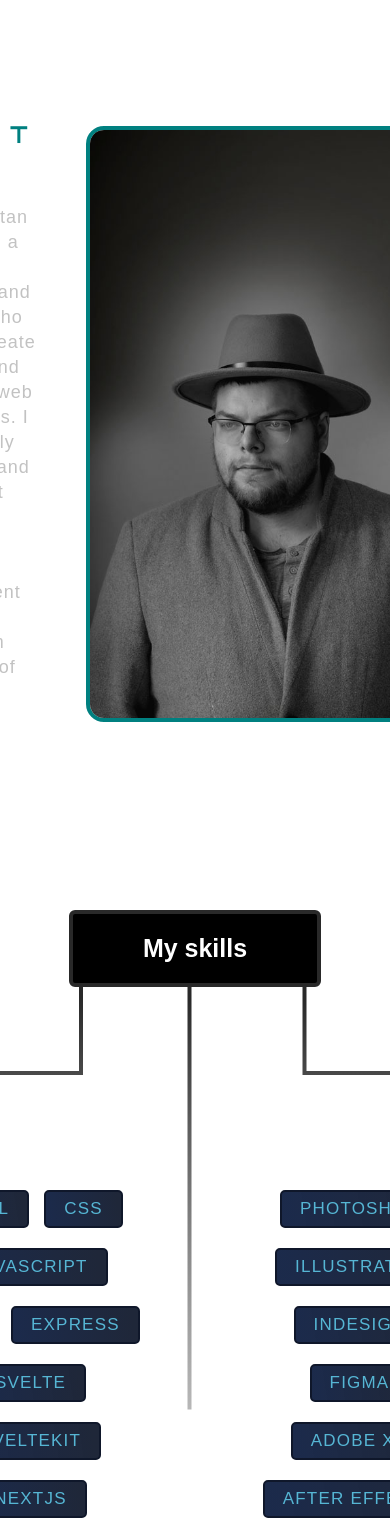
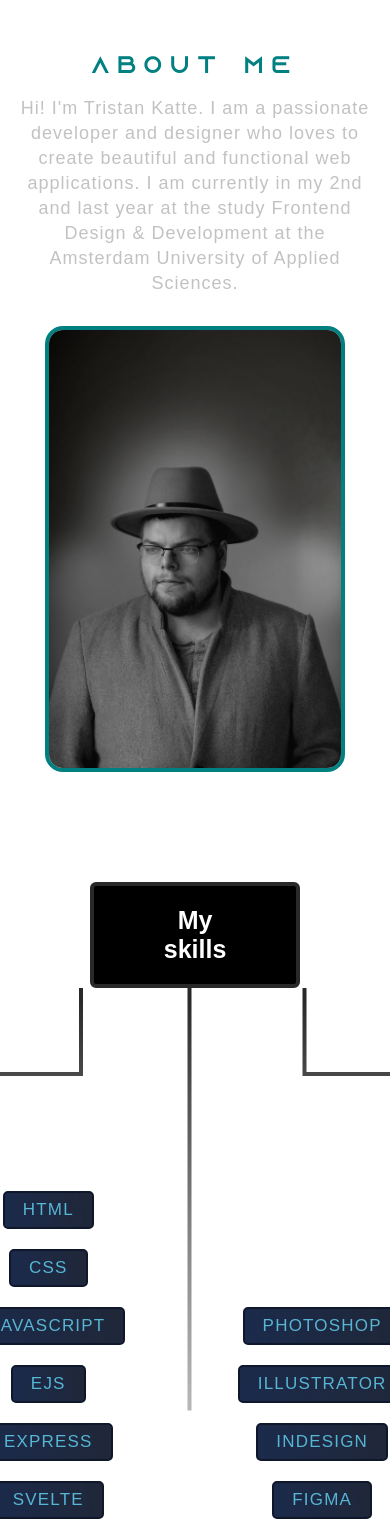
Before and after one commit to TristanKatte/portfolio, a SvelteKit app in the folder myapp/: page / in a window 390 px wide. Shown: the part 124-1661 px from the top of the page. Built offline with nearby package versions, Linux system fonts and the light colour scheme.

Commit message:
added media queries

```diff
--- a/myapp/src/routes/components/About.svelte
+++ b/myapp/src/routes/components/About.svelte
@@ -92,8 +92,8 @@
 
     .skills-frontend, .skills-graphic {
     display: flex;
-    align-items: center; /* Center buttons vertically */
-    justify-content: center; /* Center buttons horizontally */
+    align-items: center;
+    justify-content: center;
     gap: 20px 15px;
     flex-shrink: 0;
     flex-wrap: wrap;
@@ -104,7 +104,7 @@
     display: flex;
     flex-direction: column;
     gap: 20px;
-    align-items: center; /* Center buttons horizontally */
+    align-items: center;
     margin-top: 5em;
     }
 
@@ -112,7 +112,7 @@
       display: flex;
       flex-direction: row;
       gap: 20px;
-      justify-content: center; /* Center buttons horizontally */
+      justify-content: center;
     }
 
     .all-skills {
@@ -123,4 +123,27 @@
     justify-content: center;
     max-width: 75%;
     }
+
+    @media (max-width:480px) {
+      .all-skills {
+        display: flex;
+        flex-direction: row;
+        flex-wrap: nowrap;
+        justify-content: center;
+      }
+
+      .skillset {
+        width: 100%;
+      }
+
+      .skills-frontend {
+        justify-content: flex-start;
+        flex-flow: column;
+      }
+
+      .skills-graphic {
+        justify-content: flex-end;
+        flex-flow: column ;
+      }
+    }
 </style>
--- a/myapp/src/routes/components/Home.svelte
+++ b/myapp/src/routes/components/Home.svelte
@@ -98,7 +98,6 @@
 }
 
 @media (max-width: 480px) {
-
     main {
       display: flex;
       flex-direction: column;
@@ -107,16 +106,32 @@
     }
     .about-me {
         display: flex;
+        flex-direction: column;
         justify-content: center;
         align-items: center;
         width: 100%;
         height: 100%;
+        padding: 20px;
+    }
+
+    .text {
+        margin-bottom: 30px;
+        margin-right: 0;
+        text-align: center;
+    }
+
+    .about {
+      display: flex;
+      justify-content: center;
+      width: 100%;
     }
 
     .pic {
       height: auto;
-      width: 400px;
+      width: 100%;
+      max-width: 300px;
       border-radius: 18px;
     }
 }
+
 </style>
```
